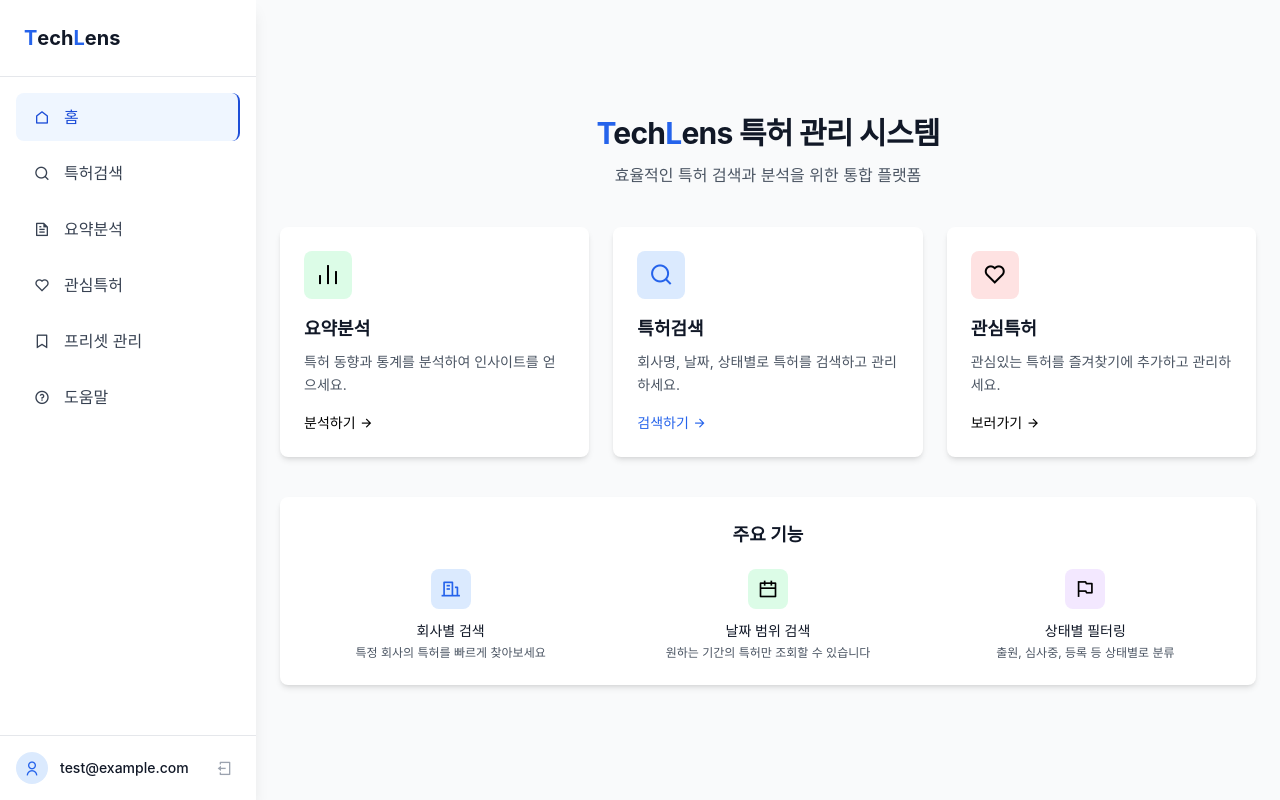
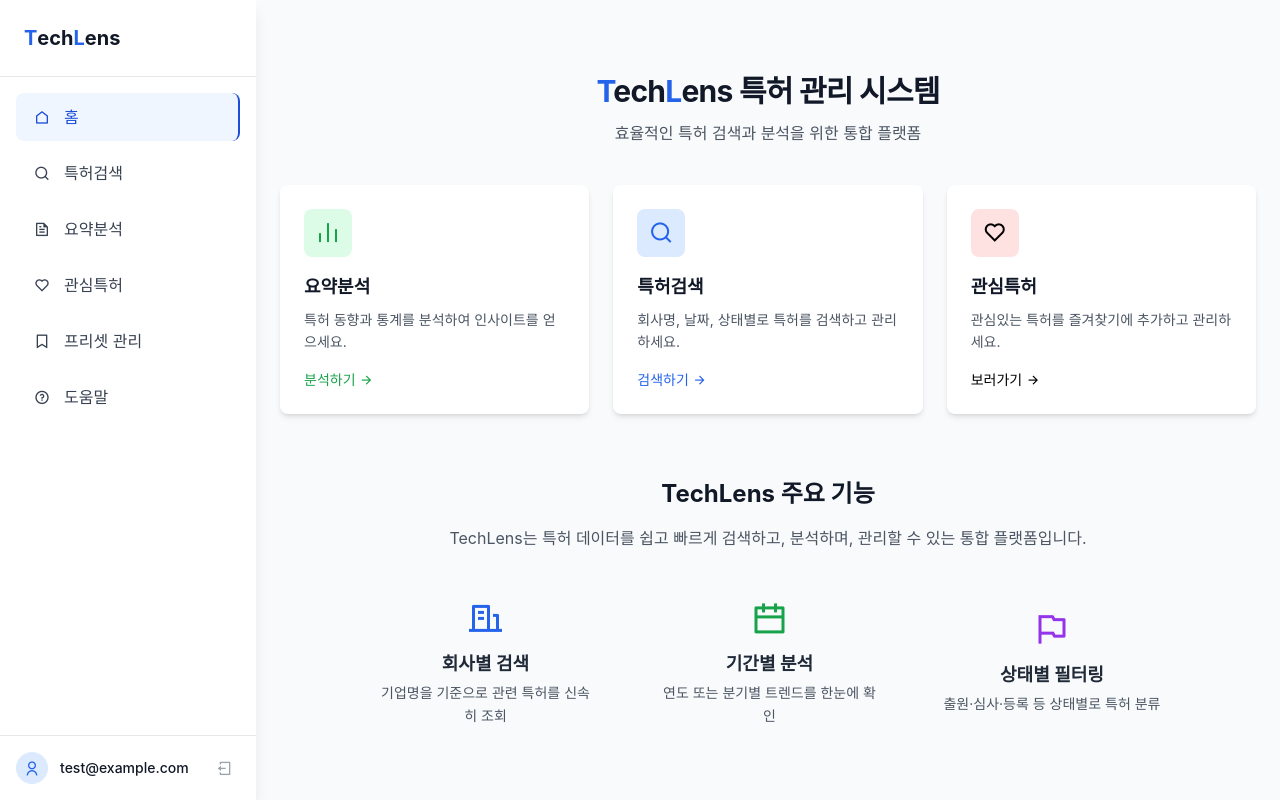
Before and after one commit to Douzone-Keycom-Internship-woohyun-2025/Frontend, a React (Vite) app: page /login in a window 1280 px wide. Both pictures are taken after a click on the button "로그인". Built offline with nearby package versions, Linux system fonts and the light colour scheme; a web font is replaced by a local one.

Commit message:
refactor: HOME PAGE UI REFACTOR

```diff
--- a/src/pages/HomePage.tsx
+++ b/src/pages/HomePage.tsx
@@ -73,48 +73,51 @@
             ))}
           </div>
 
-          {/* 기능 요약 섹션 */}
-          <div className="mt-10 bg-white rounded-lg shadow-md p-6">
-            <h3 className="text-lg font-semibold text-gray-900 mb-5 text-center">
-              주요 기능
+          <section className="mt-16 text-center">
+            <h3 className="text-2xl font-bold text-gray-900 mb-4">
+              TechLens 주요 기능
             </h3>
-            <div className="grid grid-cols-1 sm:grid-cols-2 lg:grid-cols-3 gap-6 text-center">
+            <p className="text-gray-600 mb-12">
+              TechLens는 특허 데이터를 쉽고 빠르게 검색하고, 분석하며, 관리할 수
+              있는 통합 플랫폼입니다.
+            </p>
+
+            <div className="flex flex-col sm:flex-row justify-center items-start sm:items-center gap-10 sm:gap-16">
               {[
                 {
                   icon: "ri-building-line",
-                  color: "blue",
+                  color: "text-blue-600",
                   title: "회사별 검색",
-                  desc: "특정 회사의 특허를 빠르게 찾아보세요",
+                  desc: "기업명을 기준으로 관련 특허를 신속히 조회",
                 },
                 {
                   icon: "ri-calendar-line",
-                  color: "green",
-                  title: "날짜 범위 검색",
-                  desc: "원하는 기간의 특허만 조회할 수 있습니다",
+                  color: "text-green-600",
+                  title: "기간별 분석",
+                  desc: "연도 또는 분기별 트렌드를 한눈에 확인",
                 },
                 {
                   icon: "ri-flag-line",
-                  color: "purple",
+                  color: "text-purple-600",
                   title: "상태별 필터링",
-                  desc: "출원, 심사중, 등록 등 상태별로 분류",
+                  desc: "출원·심사·등록 등 상태별로 특허 분류",
                 },
               ].map((item) => (
-                <div key={item.title}>
-                  <div
-                    className={`w-10 h-10 bg-${item.color}-100 rounded-lg flex items-center justify-center mx-auto mb-3`}
-                  >
-                    <i
-                      className={`${item.icon} text-${item.color}-600 text-xl`}
-                    ></i>
-                  </div>
-                  <h4 className="font-medium text-gray-900 mb-1 text-sm">
+                <div
+                  key={item.title}
+                  className="flex flex-col items-center max-w-[220px]"
+                >
+                  <i className={`${item.icon} ${item.color} text-4xl mb-3`} />
+                  <h4 className="text-lg font-semibold text-gray-800 mb-1">
                     {item.title}
                   </h4>
-                  <p className="text-xs text-gray-600">{item.desc}</p>
+                  <p className="text-sm text-gray-600 leading-relaxed">
+                    {item.desc}
+                  </p>
                 </div>
               ))}
             </div>
-          </div>
+          </section>
         </div>
       </div>
     </ProtectedLayout>
```
